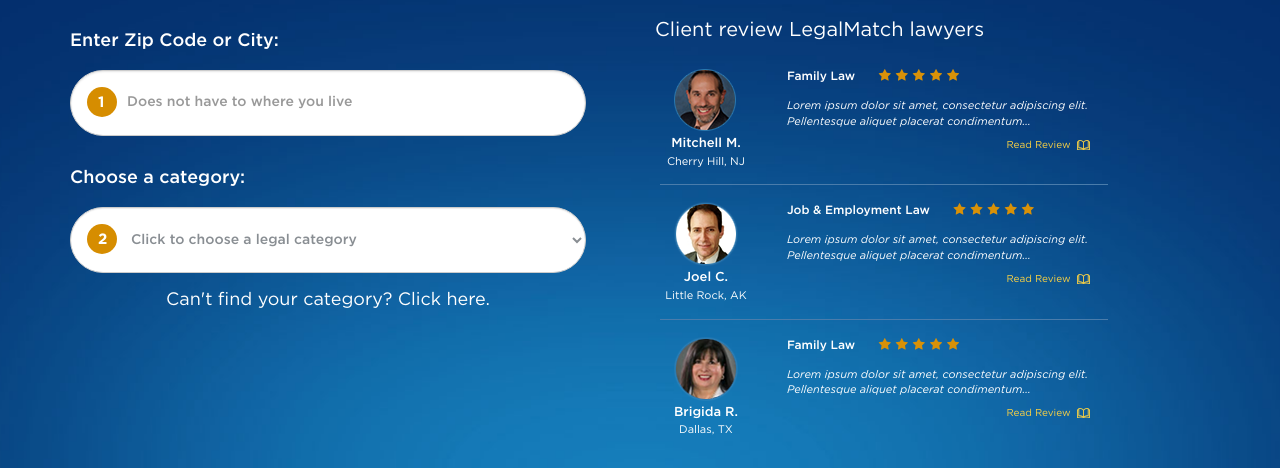
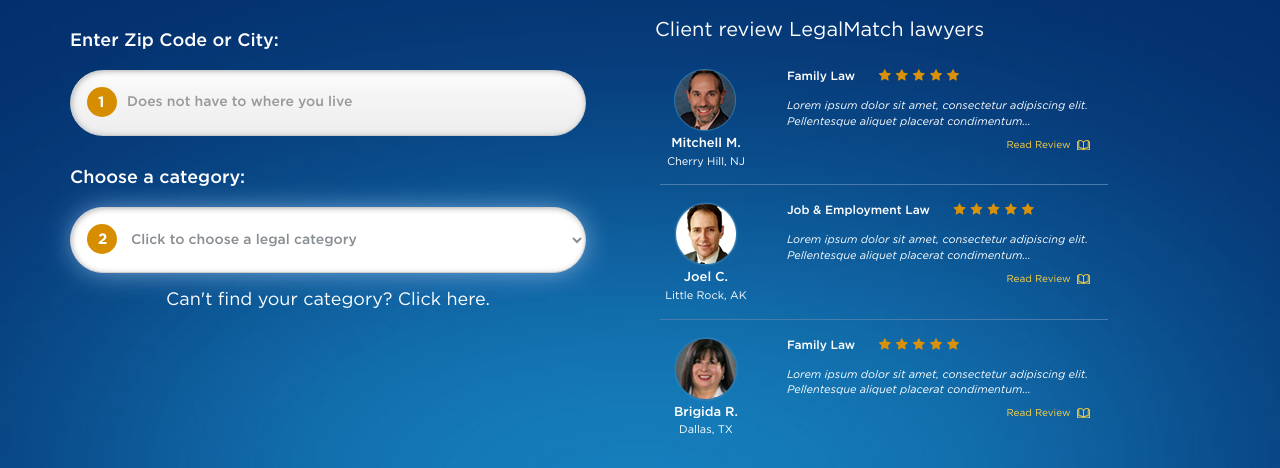
Before and after one commit to joneel23/frontend-exam, a plain HTML site: page index.html in a window 1280 px wide. Shown: the part 220-688 px from the top of the page. Drawn offline with Linux system fonts and the light colour scheme.

Commit message:
# box shadows

```diff
--- a/assets/css/styles.css
+++ b/assets/css/styles.css
@@ -125,6 +125,18 @@ select#category, input#searchZipcode{
 }
 input#searchZipcode{
     margin-bottom: 30px;
+    -webkit-box-shadow: inset 1px 1px 9px -4px rgba(71,71,71,1);
+    -moz-box-shadow: inset 1px 1px 9px -4px rgba(71,71,71,1);
+    box-shadow: inset 1px 1px 9px -4px rgba(71,71,71,1);
+    background: rgba(255,255,255,1);
+    background: -moz-linear-gradient(top, rgba(255,255,255,1) 0%, rgba(246,246,246,1) 30%, rgba(237,237,237,1) 100%);
+    background: -webkit-gradient(left top, left bottom, color-stop(0%, rgba(255,255,255,1)), color-stop(30%, rgba(246,246,246,1)), color-stop(100%, rgba(237,237,237,1)));
+    background: -webkit-linear-gradient(top, rgba(255,255,255,1) 0%, rgba(246,246,246,1) 30%, rgba(237,237,237,1) 100%);
+    background: -o-linear-gradient(top, rgba(255,255,255,1) 0%, rgba(246,246,246,1) 30%, rgba(237,237,237,1) 100%);
+    background: -ms-linear-gradient(top, rgba(255,255,255,1) 0%, rgba(246,246,246,1) 30%, rgba(237,237,237,1) 100%);
+    background: linear-gradient(to bottom, rgba(255,255,255,1) 0%, rgba(246,246,246,1) 30%, rgba(237,237,237,1) 100%);
+    filter: progid:DXImageTransform.Microsoft.gradient( startColorstr='#ffffff', endColorstr='#ededed', GradientType=0 );
+
 }
 #search-lawyer {
     margin-top: 30px;
@@ -169,6 +181,11 @@ input#searchZipcode{
 }
 #search-lawyer .form-group{
     position: relative;
+}
+#category{
+    -webkit-box-shadow: 1px 1px 29px -4px rgba(142,185,229,1), inset 1px 1px 9px -4px rgba(71,71,71,1);
+    -moz-box-shadow: 1px 1px 29px -4px rgba(142,185,229,1), inset 1px 1px 9px -4px rgba(71,71,71,1);
+    box-shadow: 1px 1px 29px -4px rgba(142,185,229,1), inset 1px 1px 9px -4px rgba(71,71,71,1);
 }
 #category option:first-child{
     display: none;
```
